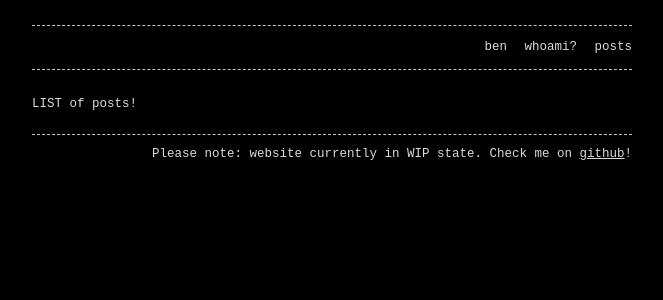
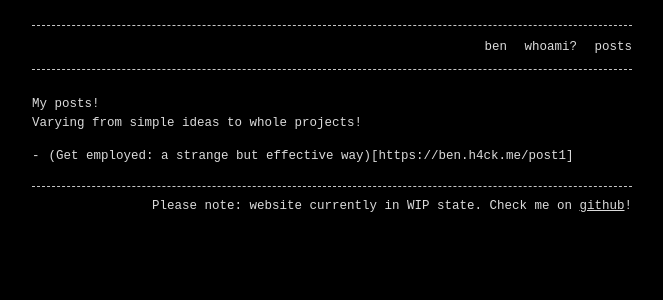
Before and after one commit to 0708090/0708090.github.io, a Jekyll site: the page built from posts.md, in a window 1280 px wide. Shown: the top 300 px of the page, without its empty margins (308-971 px from the left). Built offline with Jekyll 4.4.1, drawn with Linux system fonts in a browser that asks for light colours.

Commit message:
Update posts header and list formatting

```diff
--- a/posts.md
+++ b/posts.md
@@ -4,4 +4,7 @@ layout: page
 permalink: /posts
 ---
 
-LIST of posts!
+My posts!
+Varying from simple ideas to whole projects!
+
+- (Get employed: a strange but effective way)[https://ben.h4ck.me/post1]
```
